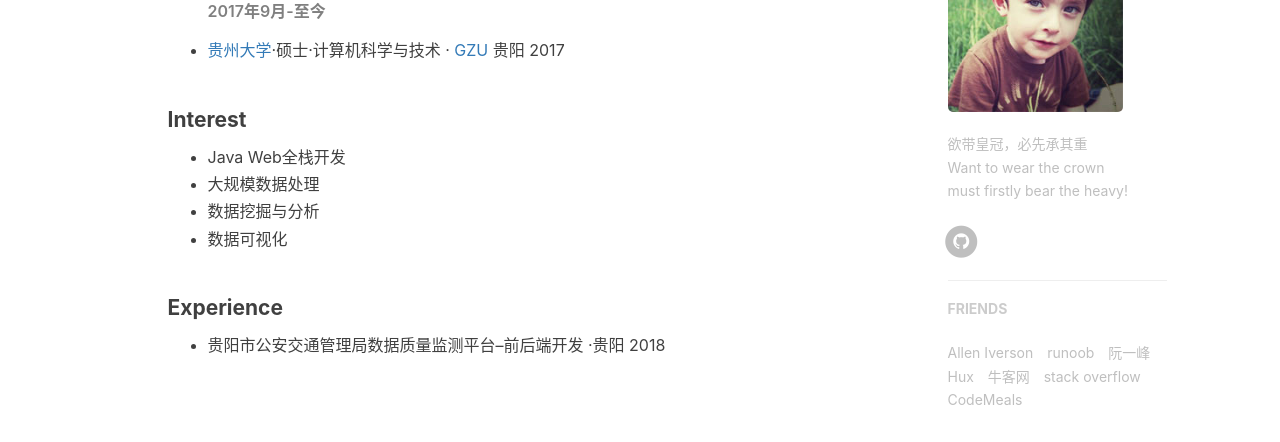
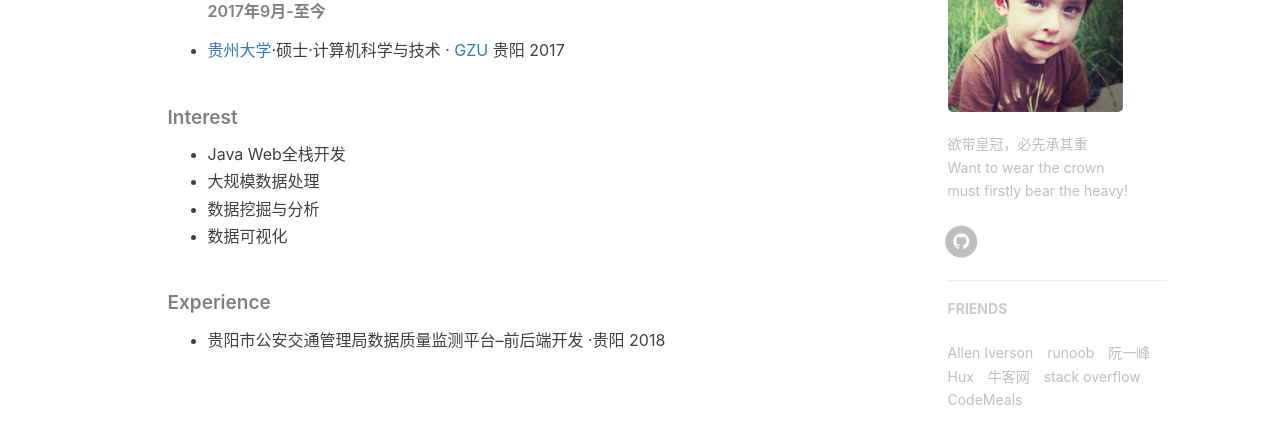
Before and after one commit to popsiclexu/popsiclexu.github.io, a Jekyll site: the page built from about.html, in a window 1280 px wide. Shown: the part 786-1228 px from the top of the page. Built offline with Jekyll 4.4.1, drawn with Linux system fonts in a browser that asks for light colours; nearby versions of some CDN libraries; comment, search, counter and statistics services are not loaded.

Commit message:
Update zh.md

```diff
--- a/_includes/about/zh.md
+++ b/_includes/about/zh.md
@@ -8,14 +8,14 @@
 ###### 2017年9月-至今
 - [贵州大学][3]·硕士·计算机科学与技术   · [GZU][2] 贵阳 2017
 
-#### Interest
+##### Interest
 
 - Java Web全栈开发
 - 大规模数据处理
 - 数据挖掘与分析
 - 数据可视化
 
-#### Experience
+##### Experience
 
 - 贵阳市公安交通管理局数据质量监测平台--前后端开发 ·贵阳 2018
 
```
